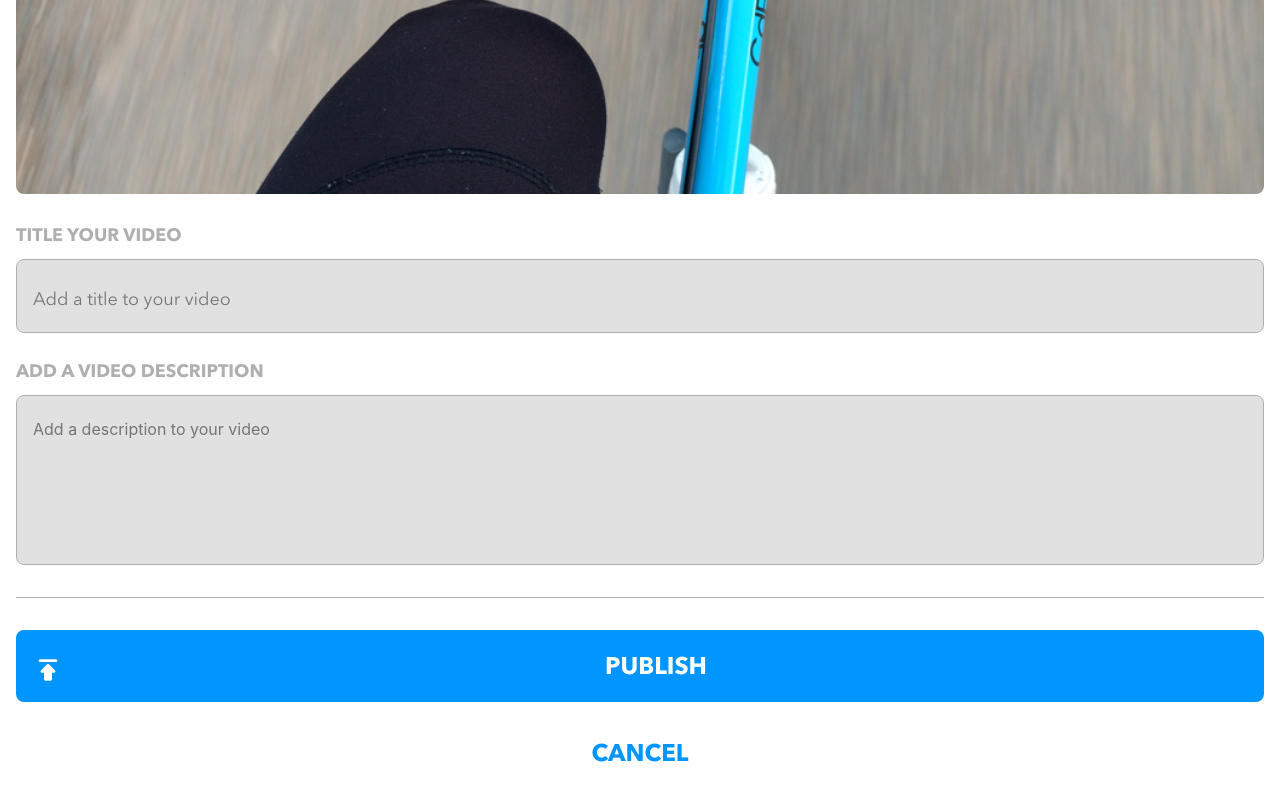
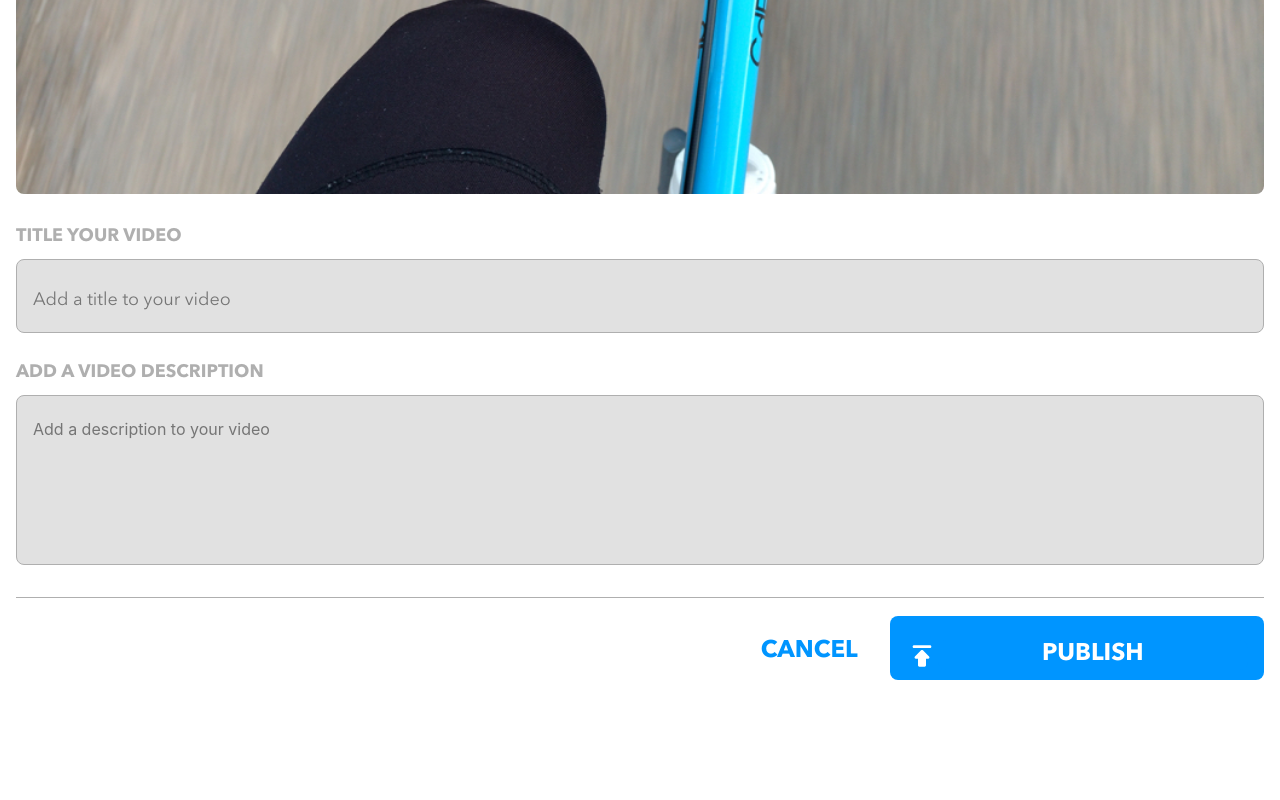
Before and after one commit to dennisagarwal/deepak-agarwal-inventory, a React (Create React App) app: page /uploads in a window 1280 px wide. Shown: the part 789-1589 px from the top of the page. After the commit the page ends 1503 px from the top, so only its background shows below. Built offline with nearby package versions, Linux system fonts and the light colour scheme.

Commit message:
desktop-display-upload-page

```diff
--- a/src/pages/UploadPage.jsx
+++ b/src/pages/UploadPage.jsx
@@ -25,12 +25,15 @@ function UploadPage() {
           ADD A VIDEO DESCRIPTION
         </label>
         <textarea className="upload__form-textarea" type="text" placeholder="Add a description to your video"/>
+
         <div className="upload__form-buttons-div">
+        <a className="upload__form-anchor2" href={App}>CANCEL</a>
+
         <button className="upload__form-button">
           <img className="upload__form-button-img" src={publish} alt="video-thumbnail-image" />
           <Btn text="PUBLISH" />
         </button>
-        <a className="upload__form-anchor" href={App}>CANCEL</a>
+        <a className="upload__form-anchor1" href={App}>CANCEL</a>
       </div>
       </form>
     </section>
--- a/src/styles/UploadPage.scss
+++ b/src/styles/UploadPage.scss
@@ -71,8 +71,16 @@
     flex-direction: column;
     width: 100%;
     @include tablet{
+
+      width:100%;
       border-top: 1px solid $primary-color6;
-      padding-top: 2rem;
+    //  @include tablet-padding;
+     flex-direction: row;
+align-items: center;
+justify-content: flex-end;
+
+// justify-content: flex-end;
+
     }
   }
   &-button{
@@ -87,18 +95,40 @@
     // border-top: 1px solid $primary-color6;
     // padding-top: 2rem;
     // align-items: center;
+    @include tablet{
+      display: flex;
+      width: 30%;
+      height: 4rem;
+
+
+
+    }
     &-img{
       width: 2rem;
       height: 2rem;
     }
   }
-  &-anchor{
+  &-anchor1{
     font-size: 1.5rem;
     font-family: "avenir-bold";
     color:$primary-color1;
     @include mobile-padding;
     // justify-content: center;
     margin: 1rem auto;
+    @include tablet{
+      display: none;
+    }
+  }
+  &-anchor2{
+    display: none;
+    @include tablet{
+    font-size: 1.5rem;
+    font-family: "avenir-bold";
+    color:$primary-color1;
+    @include mobile-padding;
+    // justify-content: center;
+    margin: 1rem;
+    display: flex;
   }
 }
-}
+}}
```
